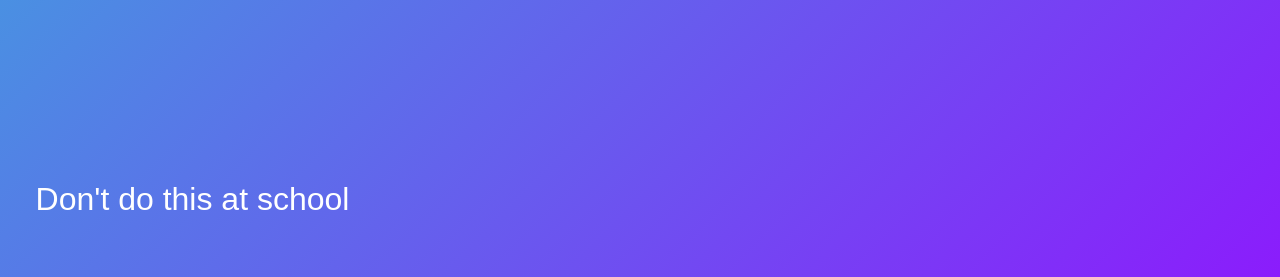
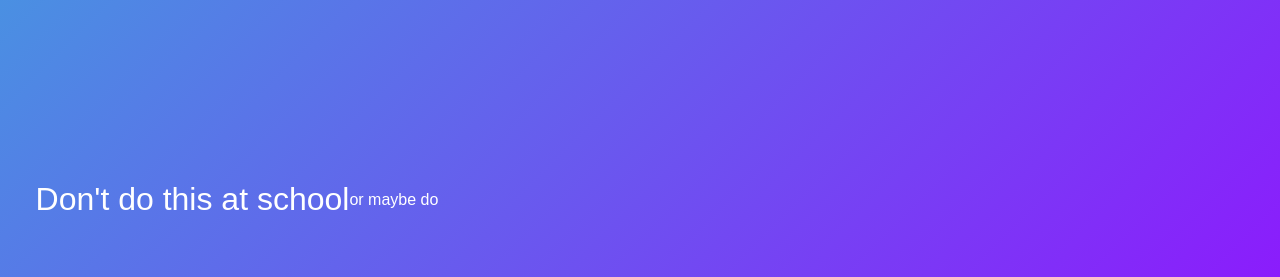
Before and after one commit to frdhostlolveryuniqueusernamesoyea/dontdothisatschool, a plain HTML site: page index.html in a window 1280 px wide. Shown: the top 277 px of the page. Drawn offline with Linux system fonts and the light colour scheme.

Commit message:
edit styles

```diff
--- a/index.html
+++ b/index.html
@@ -9,6 +9,9 @@
 <body>
     <header>
         &nbsp;&nbsp;&nbsp;&nbsp;Don't do this at school
+        <div class="header-right">
+            or maybe do
+        </div>
     </header>
 
     <div class="container">
--- a/styles.css
+++ b/styles.css
@@ -31,6 +31,13 @@
     justify-content: left;
     text-align: left;
     font-size: 2rem;
+  }
+
+  .header-right {
+    color: white;
+    justify-content: right;
+    text-align: right;
+    font-size: 1rem;
   }
 
   /* Main Content */
```
